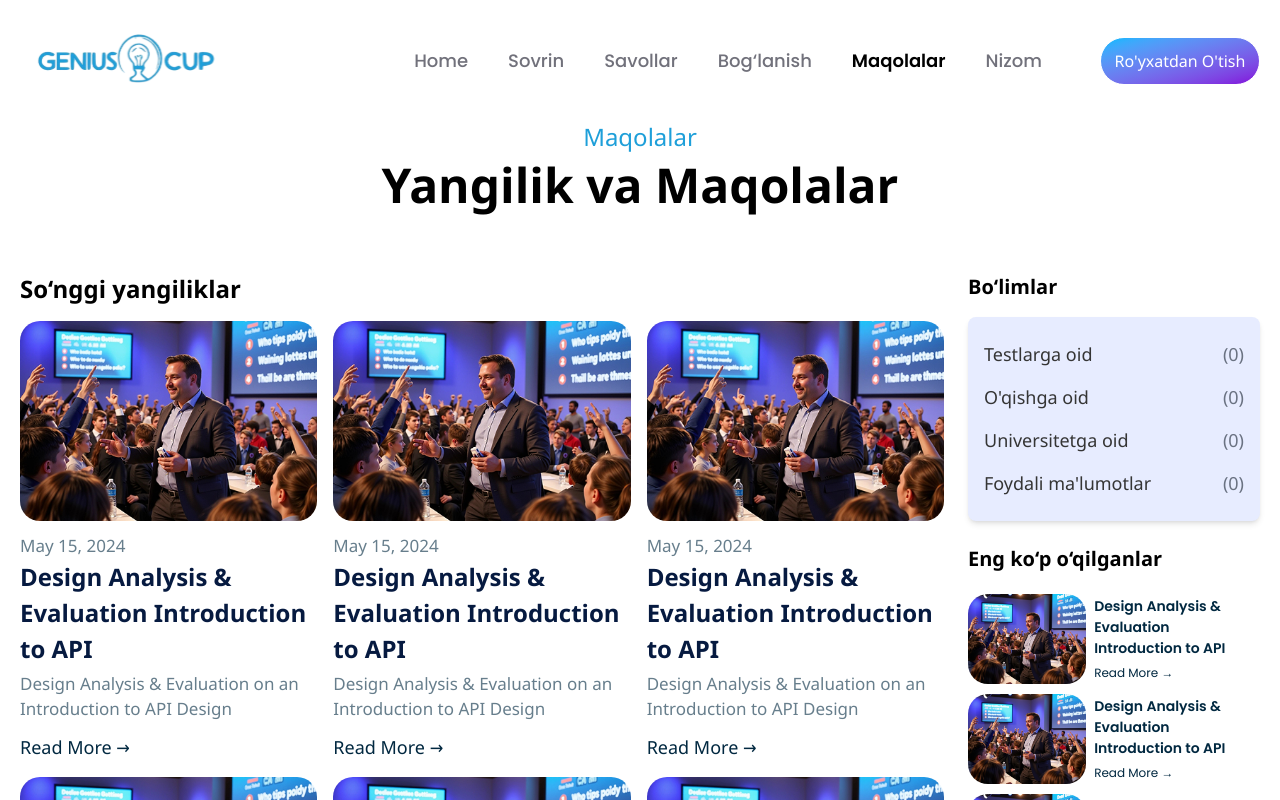
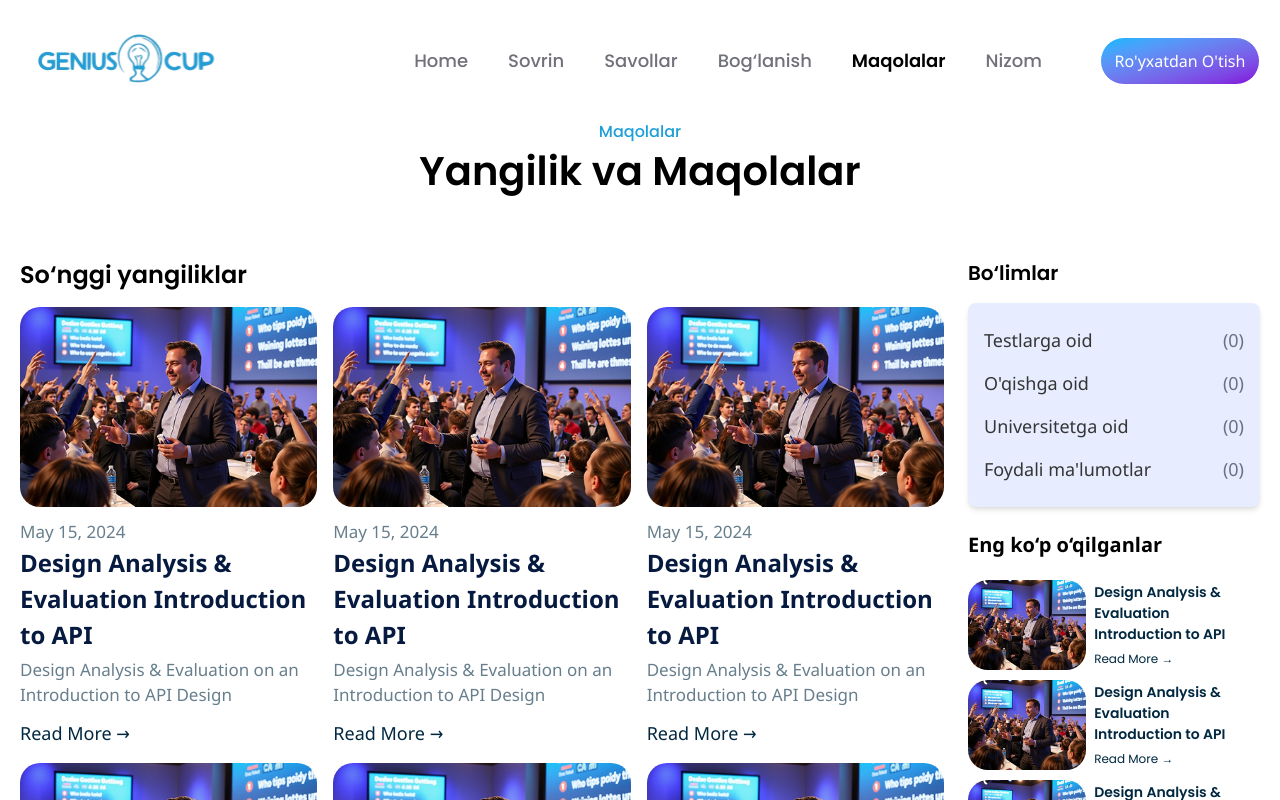
Before and after one commit to alienorar/Genius-Cup-full, a React (Vite) app: page /maqolalar in a window 1280 px wide. Shown: the top 800 px of the page. Built offline with nearby package versions, Linux system fonts and the light colour scheme.

Commit message:
unused elements deleted

```diff
--- a/src/modules/boglanish/index.tsx
+++ b/src/modules/boglanish/index.tsx
@@ -1,4 +1,4 @@
-import { FaInstagram, FaYoutube, FaTelegramPlane, FaTwitter, FaMapMarkerAlt, FaEnvelope, FaPhoneAlt } from "react-icons/fa";
+import { FaMapMarkerAlt, FaEnvelope, FaPhoneAlt } from "react-icons/fa";
 import SupportService from "../../assets/support-service.png"
 import Instagram from "../../assets/instagram (2) 1.svg"
 import Telegram from "../../assets/telegram (4) 1.svg"
--- a/src/modules/maqolalar/index.tsx
+++ b/src/modules/maqolalar/index.tsx
@@ -29,12 +29,12 @@ const NewsSection: React.FC = () => {
    <section>
 <div className="mb-8 text-center poppin">
       {/* Subheading - "Maqolalar" */}
-      <p className="text-lg sm:text-xl md:text-2xl text-[#1E9FD9] font-medium mb-2">
+      <p className="text-sm sm:text-xl poppin md:text-[16px] text-[#1E9FD9] font-medium mb-1">
         Maqolalar
       </p>
 
       {/* Main Heading - "Yangilik va Maqolalar" */}
-      <h2 className="text-2xl sm:text-3xl md:text-4xl lg:text-5xl font-bold text-black">
+      <h2 className="text-2xl sm:text-3xl md:text-[40px] font-semibold poppin text-black">
         Yangilik va Maqolalar
       </h2>
 
@@ -43,7 +43,7 @@ const NewsSection: React.FC = () => {
      <div className="custom-container mx-auto px-4 py-8 grid md:grid-cols-4 gap-6">
       {/* News Section */}
       <div className="md:col-span-3">
-        <h2 className="text-2xl font-bold mb-4">So‘nggi yangiliklar</h2>
+        <h2 className="text-2xl font-semibold poppin mb-4">So‘nggi yangiliklar</h2>
         <div className="grid md:grid-cols-3 gap-4">
           {newsData.map((news) => (
             <div key={news.id} >
@@ -65,7 +65,7 @@ const NewsSection: React.FC = () => {
       {/* Sidebar */}
       <div className="md:col-span-1">
         {/* Categories */}
-        <h3 className="text-xl font-bold mb-4">Bo‘limlar</h3>
+        <h3 className="text-xl font-semibold poppin mb-4">Bo‘limlar</h3>
           <ul className="bg-[#E7ECFF] shadow-md rounded-lg p-4">
           {categories.map((category, index) => (
             <li key={index} className="flex justify-between py-2 poppin text-[18px]">
```
